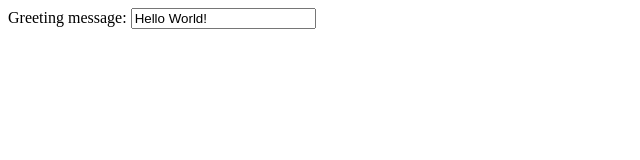
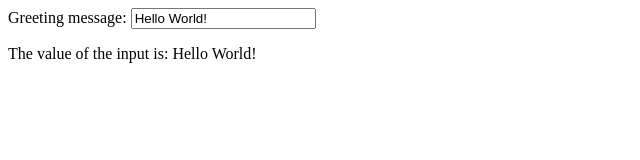
Before and after one commit to nerro/learn-vue, a plain HTML site: page index.html in a window 1280 px wide. Shown: the whole page, without its empty margins (0-640 px from the left). Drawn offline with nearby package versions, Linux system fonts and the light colour scheme.

Commit message:
Show message in paragraph

```diff
--- a/index.html
+++ b/index.html
@@ -8,6 +8,7 @@
     <div id="root">
       <label for="input">Greeting message: </label>
       <input type="text" id="input" v-model="message">
+      <p>The value of the input is: {{ message }}</p>
     </div>
 
     <script src="https://unpkg.com/vue"></script>
```
